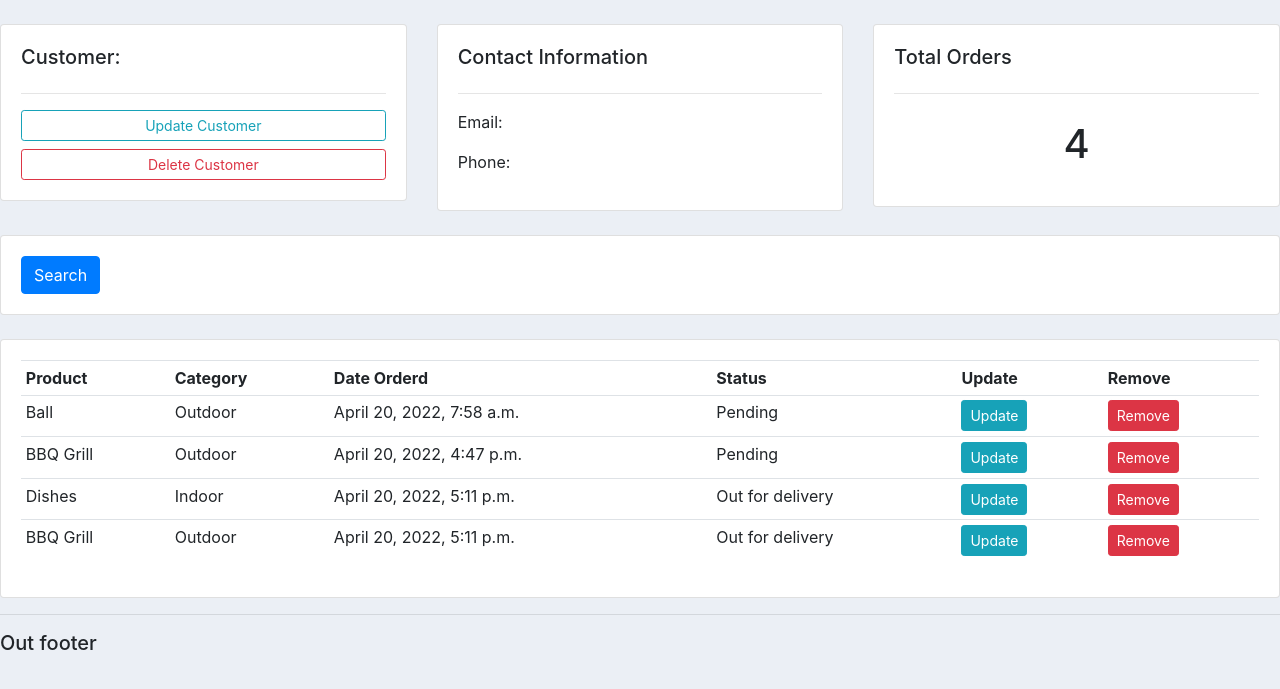
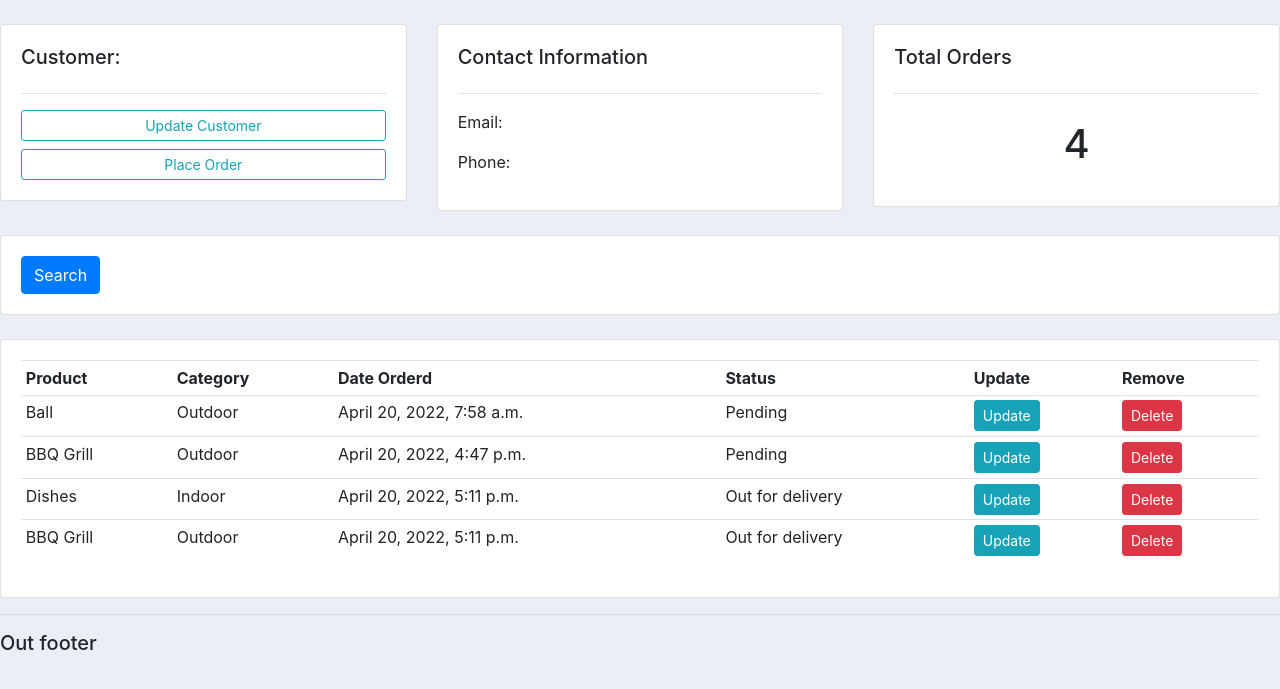
Before and after one commit to ntkngan1185/Midterm_Django_CRM, a Django app: page /customer/1/ in a window 1280 px wide. Shown: the part 56-745 px from the top of the page. Run offline with Django 4.2, Linux system fonts and the light colour scheme; data comes from the database, SQL or seed files in the repository; both versions use the stored data as it was after the commit; some libraries are stand-ins or nearby versions.

Commit message:
update delete formset

```diff
--- /dev/null
+++ b/accounts/filters.py
@@ -0,0 +1,8 @@
+import django_filters
+
+from .models import *
+
+class OrderFilter(django_filters.FilterSet):
+	class Meta:
+		model = Order
+		fields = '__all__'
--- a/accounts/models.py
+++ b/accounts/models.py
@@ -45,3 +45,6 @@ class Order(models.Model):
 	product = models.ForeignKey(Product, null=True, on_delete = models.SET_NULL)
 	date_created = models.DateTimeField(auto_now_add = True,null=True)
 	status = models.CharField(max_length=200, null=True, choices=STATUS)
+
+	def __str__(self):  #hiện tên của object customer trên admin panel
+		return self.product.name
--- a/accounts/templates/accounts/customer.html
+++ b/accounts/templates/accounts/customer.html
@@ -11,7 +11,7 @@
 			<h5>Customer:</h5>
 			<hr>
 			<a class="btn btn-outline-info  btn-sm btn-block" href="">Update Customer</a>
-			<a class="btn btn-outline-danger  btn-sm btn-block" href="">Delete Customer</a>
+			<a class="btn btn-outline-info  btn-sm btn-block" href="{% url 'create_order' customer.id %}">Place Order</a>
 
 		</div>
 	</div>
@@ -68,8 +68,9 @@
 						<td>{{order.product.category}}</td>
 						<td>{{order.date_created}}</td>
 						<td>{{order.status}}</td>
-						<td><a class="btn btn-sm btn-info" href="">Update</a></td>
-						<td><a class="btn btn-sm btn-danger" href="">Remove</a></td>
+						<td> <a class= "btn btn-sm btn-info" href="{% url 'update_order' order.id %}">Update</a> </td>
+							<td> <a class= "btn btn-sm btn-danger" href="{% url 'delete_order' order.id %}">Delete</a> </td>
+
 					</tr>
 				{% endfor %}
 			</table>
--- a/accounts/templates/accounts/dashboard.html
+++ b/accounts/templates/accounts/dashboard.html
@@ -35,7 +35,7 @@
 		<h5>LAST 5 ORDERS</h5>
 		<hr>
 		<div class="card card-body">
-			<a class="btn btn-primary  btn-sm btn-block" href="">Create Order</a>
+
 			<table class="table table-sm">
 				<tr>
 					<th>Product</th>
@@ -49,8 +49,8 @@
 							<td> {{order.product}} </td>
 							<td> {{order.date_created}} </td>
 							<td> {{order.status}} </td>
-							<td> <a class= "btn btn-sm btn-info" href="">Update</a> </td>
-							<td> <a class= "btn btn-sm btn-danger" href="">Delete</a> </td>
+							<td> <a class= "btn btn-sm btn-info" href="{% url 'update_order' order.id %}">Update</a> </td>
+							<td> <a class= "btn btn-sm btn-danger" href="{% url 'delete_order' order.id %}">Delete</a> </td>
 
 						</tr>
 					{% endfor %}
--- a/accounts/urls.py
+++ b/accounts/urls.py
@@ -1,8 +1,13 @@
 from django.urls import path
-from . import views
+from . import views # "." is the directory of current file
 
 urlpatterns = [
-    path('', views.home,name="home"),
-  	path('products/', views.products,name="products"),
-  	path('customer/<str:pk_test>/', views.customer,name="customer"),
+	path('', views.home,name="home"),
+	path('products/', views.products,name="products"),
+	path('customer/<str:pk_test>/', views.customer,name="customer"),
+	path('create_order/<str:pk>/', views.createOrder,name="create_order"),
+	path('update_order/<str:pk>/', views.updateOrder,name="update_order"),
+	path('delete_order/<str:pk>/', views.deleteOrder,name="delete_order"),
+
+
 ]
--- a/accounts/views.py
+++ b/accounts/views.py
@@ -1,8 +1,10 @@
-from django.shortcuts import render
+from django.shortcuts import render, redirect
 from django.http import HttpResponse
+from django.forms import inlineformset_factory   #create multiple forms within 1 form
 # Create your views here.
 from .models import *
-
+from .forms import OrderForm
+from .filters import OrderFilter
 
 def home(request):
 	orders = Order.objects.all()
@@ -26,5 +28,43 @@ def customer(request, pk_test):
 	orders = customer.order_set.all()
 	order_count = orders.count()
 
-	context = {'customer':customer,'orders':orders,'order_count':order_count}
+	myFilter = OrderFilter()
+
+	context = {'customer':customer,'orders':orders,'order_count':order_count,'myFilter':myFilter}
 	return render(request,'accounts/customer.html',context)
+
+def createOrder(request, pk):
+	OrderFormSet = inlineformset_factory(Customer, Order, fields=('product','status'), extra=10) #extra=10 means create 10 forms in formset
+	customer = Customer.objects.get(id=pk)
+	formset = OrderFormSet(queryset = Order.objects.none(),instance=customer) #queyset likes that to hide existed orders of customer
+	#form = OrderForm(initial={'customer':customer})
+	if request.method == "POST":
+		#print('Printing POST: ', request.POST)
+		formset = OrderFormSet(request.POST, instance=customer)
+		if formset.is_valid(): #nếu form is valid thì save thông tin xuống db
+			formset.save()
+			return redirect('/') # save infomation into db, then back to home view and show new info
+	context = {'formset':formset}
+	return render(request,'accounts/order_form.html',context)
+
+def updateOrder(request, pk):
+	order = Order.objects.get(id=pk)
+	form = OrderForm(instance=order)
+	if request.method == "POST":
+		form = OrderForm(request.POST, instance=order)  #thay vi create new item, thì sẽ lấy dữ liệu từ instance truyền vào
+		if form.is_valid():
+			form.save()
+			return redirect('/')
+	context = {'form':form}
+
+	return render(request,'accounts/order_form.html',context)
+
+def deleteOrder(request, pk):
+	order = Order.objects.get(id=pk)
+	if request.method=="POST":
+		order.delete()
+		return redirect('/')
+
+	context ={'item':order}
+
+	return render(request,'accounts/delete.html',context)
--- a/crm1/settings.py
+++ b/crm1/settings.py
@@ -39,6 +39,8 @@ INSTALLED_APPS = [
     'django.contrib.messages',
     'django.contrib.staticfiles',
     'accounts',
+
+    'django_filters',
 ]
 
 MIDDLEWARE = [
```
Also changed, not shown: accounts/forms.py (added, +8 -0 lines), accounts/templates/accounts/delete.html (added, +19 -0 lines), accounts/templates/accounts/order_form.html (added, +25 -0 lines), db.sqlite3.
